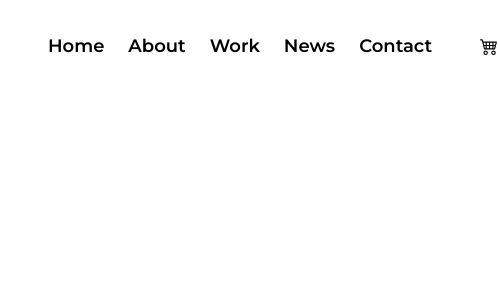
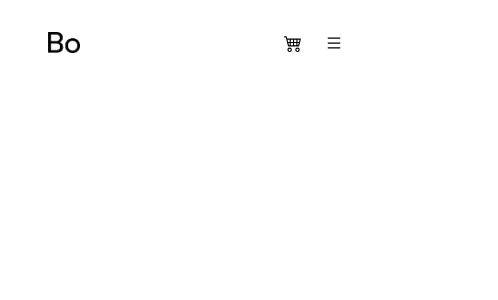
Before and after one commit to mallick-portfolio/bo-webflow, a React (Create React App) app: page / in a window 390 px wide. Shown: the top 300 px of the page, 498 px wide, since content can reach past the window. Built offline with nearby package versions, Linux system fonts and the light colour scheme.

Commit message:
added mobile menu

```diff
--- a/src/components/Header.jsx
+++ b/src/components/Header.jsx
@@ -1,15 +1,22 @@
-import React from "react";
+import React, { useState } from "react";
 import logo from "../assets/images/logo.png";
 import { BsCart4 } from "react-icons/bs";
+import { AiOutlineMenu } from "react-icons/ai";
+import { ImCross } from "react-icons/im";
 const Header = () => {
+  const [active, setActive] = useState(false);
   return (
     <div className="px-12 py-8 mx-auto flex justify-between items-center">
       <div>
         <img className="w-8" src={logo} alt="" />
       </div>
-      <div className="flex items-center">
-        <nav>
-          <ul className="flex items-center">
+      <div className="flex items-center flex-row-reverse lg:flex-row">
+        <div onClick={() => setActive(!active)} className="flex lg:hidden">
+          {!active ? <AiOutlineMenu /> : <ImCross />}
+        </div>
+        {/* Desktop Menu */}
+        <nav className="hidden lg:flex">
+          <ul className="md:flex items-center">
             <li className="text-lg font-semibold text-black mr-6 nav-item">
               Home
             </li>
@@ -28,7 +35,34 @@ const Header = () => {
             <li className="text-lg font-semibold text-black mr-6 nav-item"></li>
           </ul>
         </nav>
-        <div>
+
+        {/* Mobile and Tab menu */}
+        <nav
+          className={`flex bg-white z-50 w-full lg:hidden absolute duration-1000 transition-all ease-in-out ${
+            active ? "top-16 left-12" : "-top-64 left-12"
+          }`}
+        >
+          <ul className="">
+            <li className="text-lg font-semibold text-black mr-6 nav-item">
+              Home
+            </li>
+            <li className="text-lg font-semibold text-black mr-6 nav-item">
+              About
+            </li>
+            <li className="text-lg font-semibold text-black mr-6 nav-item">
+              Work
+            </li>
+            <li className="text-lg font-semibold text-black mr-6 nav-item">
+              News
+            </li>
+            <li className="text-lg font-semibold text-black mr-6 nav-item">
+              Contact
+            </li>
+            <li className="text-lg font-semibold text-black mr-6 nav-item"></li>
+          </ul>
+        </nav>
+
+        <div className="lg:mr-0 mr-6">
           <BsCart4 className="cursor-pointer font-bold text-lg" />
         </div>
       </div>
```
